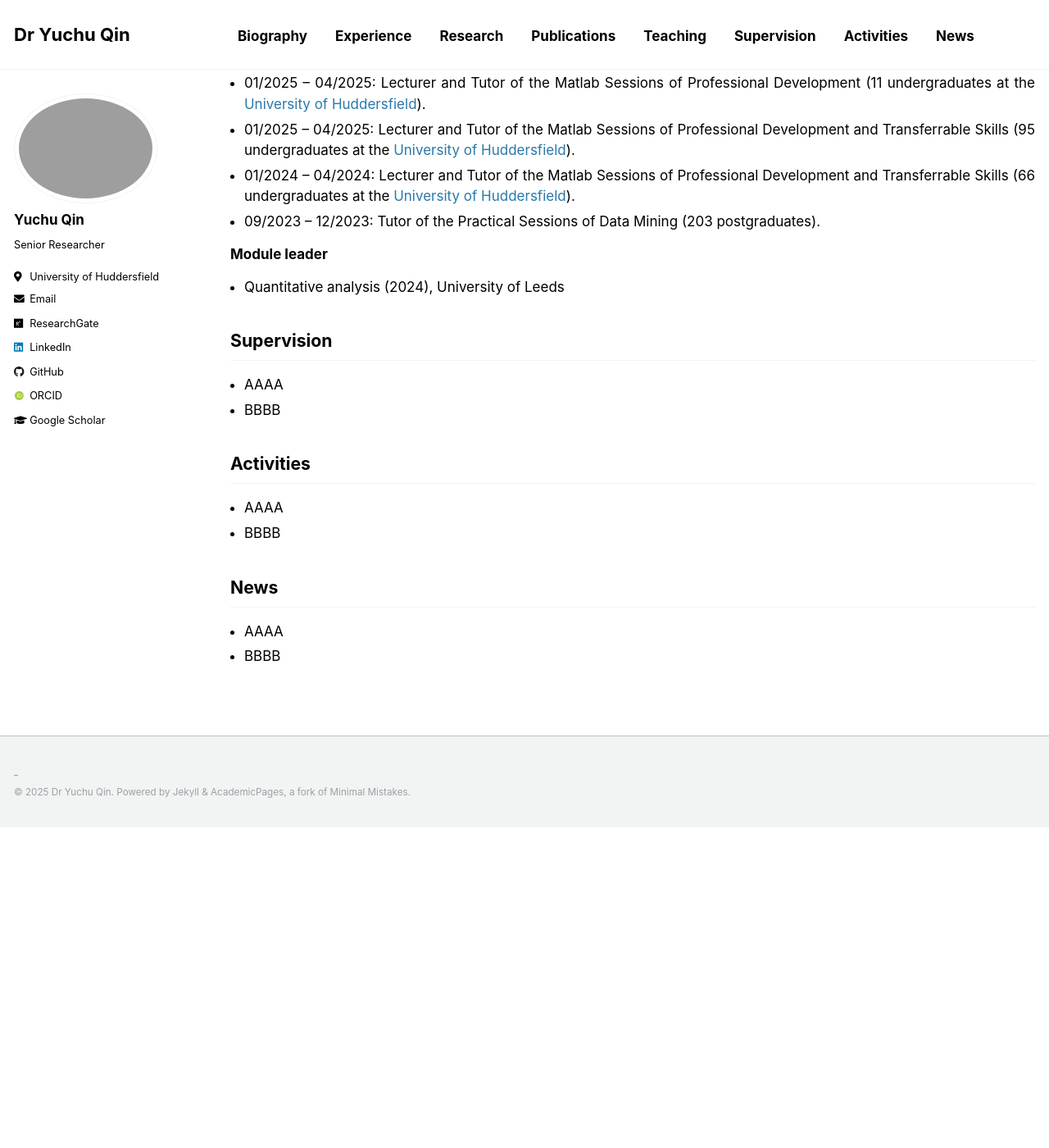
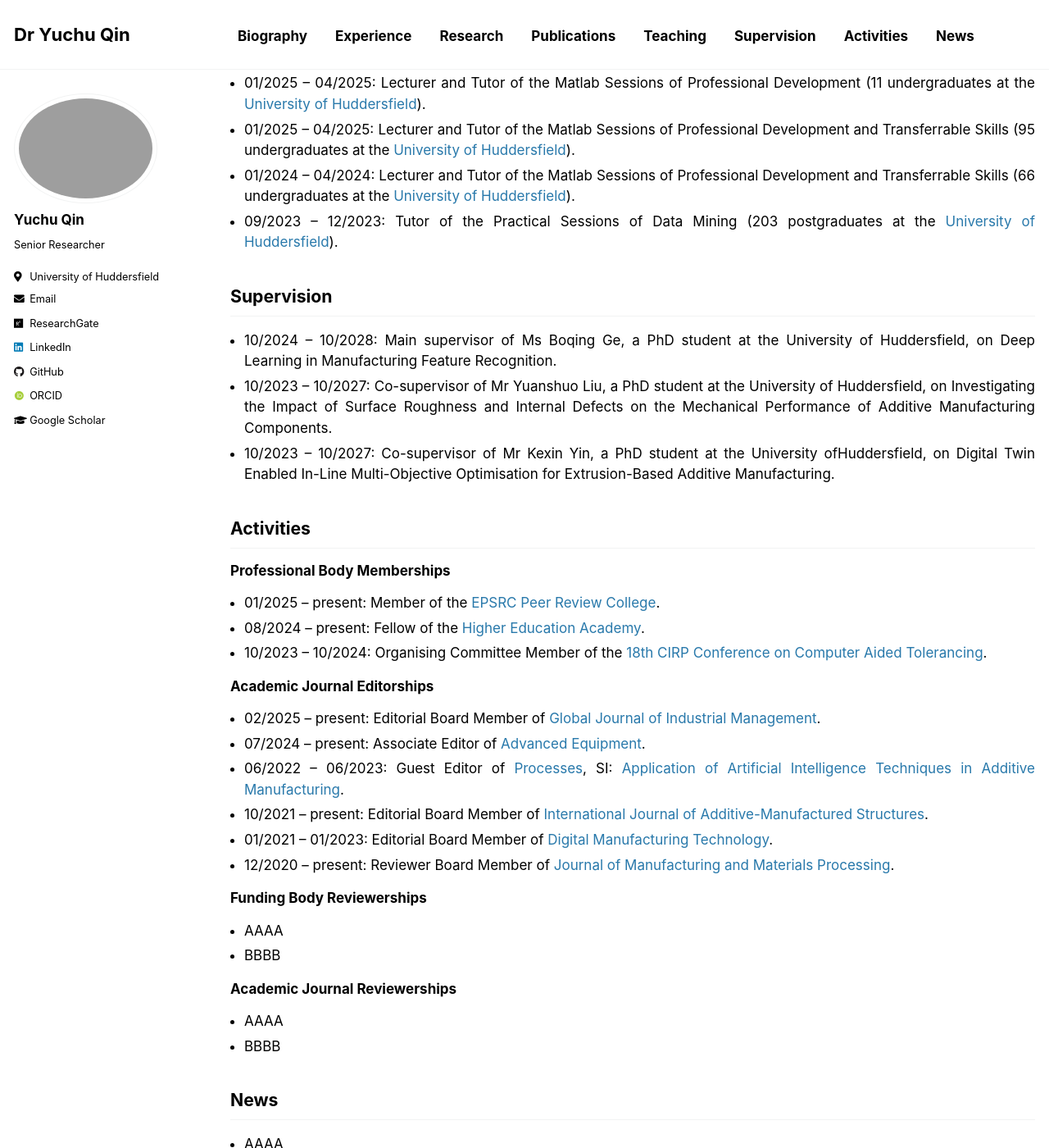
Before and after one commit to yuchu-qin/yuchu-qin.github.io, a Jekyll site: the page built from _pages/index.md, in a window 1280 px wide and 1400 px high, scrolled down 1562 px. Shown: the whole window at 82% size. Built offline with Jekyll 4.4.1, drawn with Linux system fonts in a browser that asks for light colours; some web fonts are replaced; our own code applies the rules of GitHub Pages for plain Markdown files; before the commit the page ends 2571 px from its top, so only the background shows below that; some of the changed text lies outside the part shown.

Commit message:
Update index.md

```diff
--- a/_pages/index.md
+++ b/_pages/index.md
@@ -8,11 +8,11 @@ author_profile: true
 I am a [Senior Researcher](https://pure.hud.ac.uk/en/persons/yuchu-qin) in Geometrical Product Design, Manufacturing, and Measurement with the [EPSRC Future Advanced Metrology Hub for Sustainable Manufacturing](https://research.hud.ac.uk/institutes-centres/cpt/). I hold a BEng and an MEng in Computer Science and two PhDs in Mechanical Engineering. I was appointed as a full-time Researcher in June 2021 and promoted to a full-time Senior Researcher in September 2024. I have engaged in teaching undergraduate and master’s students and supervising/co-supervising PhD students since September 2023. I have authored/co-authored 60+ journal papers (including 30+ first-author journal papers). I am a Fellow of the Higher Education Academy, a Member of the EPSRC Peer Review College, an Expert Reviewer of AHRC Funding Applications, an Editorial Team Member for 6 journals, and a Peer Reviewer for 60+ journals.
 
 ## Experience
-### Work experience
+### Work Experience
 - 09/2024 – present: Senior Research Fellow, [EPSRC Future Advanced Metrology Hub for Sustainable Manufacturing](https://research.hud.ac.uk/institutes-centres/cpt/), [University of Huddersfield](https://www.hud.ac.uk/), UK.
 - 06/2021 – 08/2024: Research Fellow, [EPSRC Future Advanced Metrology Hub](https://research.hud.ac.uk/institutes-centres/cpt/), [University of Huddersfield](https://www.hud.ac.uk/), UK.
 
-### Education experience
+### Education Experience
 - 10/2017 – 04/2021: PhD in Advanced Manufacturing and Precision Engineering (Thesis: [Automatic Determination of Part Build Orientation for Laser Powder Bed Fusion Additive Manufacturing](https://eprints.hud.ac.uk/id/eprint/35529/)), [University of Huddersfield](https://www.hud.ac.uk/), UK.
 - 09/2013 – 09/2017: PhD in Measurement Technology and Instrument (Thesis: [Towards Intelligent Design of Tolerance Specifications: An Ontology-Based Methodology](https://cdmd.cnki.com.cn/Article/CDMD-10487-1018784432.htm)), [Huazhong University of Science and Technology](https://english.hust.edu.cn/), China.
 
@@ -32,16 +32,32 @@ For other AI-related publications, please visit my [Google Scholar](https://scho
 - 01/2025 – 04/2025: Lecturer and Tutor of the Matlab Sessions of Professional Development (11 undergraduates at the [University of Huddersfield](https://www.hud.ac.uk/)).
 - 01/2025 – 04/2025: Lecturer and Tutor of the Matlab Sessions of Professional Development and Transferrable Skills (95 undergraduates at the [University of Huddersfield](https://www.hud.ac.uk/)).
 - 01/2024 – 04/2024: Lecturer and Tutor of the Matlab Sessions of Professional Development and Transferrable Skills (66 undergraduates at the [University of Huddersfield](https://www.hud.ac.uk/)).
-- 09/2023 – 12/2023: Tutor of the Practical Sessions of Data Mining (203 postgraduates).
-
-### Module leader
-- Quantitative analysis (2024), University of Leeds
+- 09/2023 – 12/2023: Tutor of the Practical Sessions of Data Mining (203 postgraduates at the [University of Huddersfield](https://www.hud.ac.uk/)).
 
 ## Supervision
+- 10/2024 – 10/2028: Main supervisor of Ms Boqing Ge, a PhD student at the University of Huddersfield, on Deep Learning in Manufacturing Feature Recognition.
+- 10/2023 – 10/2027: Co-supervisor of Mr Yuanshuo Liu, a PhD student at the University of Huddersfield, on Investigating the Impact of Surface Roughness and Internal Defects on the Mechanical Performance of Additive Manufacturing Components.
+- 10/2023 – 10/2027: Co-supervisor of Mr Kexin Yin, a PhD student at the University ofHuddersfield, on Digital Twin Enabled In-Line Multi-Objective Optimisation for Extrusion-Based Additive Manufacturing.
+
+## Activities
+### Professional Body Memberships
+- 01/2025 – present: Member of the [EPSRC Peer Review College](https://www.ukri.org/councils/epsrc/guidance-for-reviewers/peer-review-college/).
+- 08/2024 – present: Fellow of the [Higher Education Academy](https://www.advance-he.ac.uk/).
+- 10/2023 – 10/2024: Organising Committee Member of the [18th CIRP Conference on Computer Aided Tolerancing](https://fmh.hud.ac.uk/cirp-conference/).
+
+### Academic Journal Editorships
+- 02/2025 – present: Editorial Board Member of [Global Journal of Industrial Management](https://ojs.sin-chn.com/index.php/GJIM).
+- 07/2024 – present: Associate Editor of [Advanced Equipment](https://www.elspub.com/journals/advanced-equipment/home/).
+- 06/2022 – 06/2023: Guest Editor of [Processes](https://www.mdpi.com/journal/processes), SI: [Application of Artificial Intelligence Techniques in Additive Manufacturing](https://www.mdpi.com/journal/processes/special_issues/Artificial_Intelligence_Manufacturing).
+- 10/2021 – present: Editorial Board Member of [International Journal of Additive-Manufactured Structures](https://www.innovationforever.com/Journals/IJAMS).
+- 01/2021 – 01/2023: Editorial Board Member of [Digital Manufacturing Technology](https://ojs.wiserpub.com/index.php/DMT/).
+- 12/2020 – present: Reviewer Board Member of [Journal of Manufacturing and Materials Processing](https://www.mdpi.com/journal/jmmp).
+
+### Funding Body Reviewerships
 - AAAA
 - BBBB
 
-## Activities
+### Academic Journal Reviewerships
 - AAAA
 - BBBB
 
```
